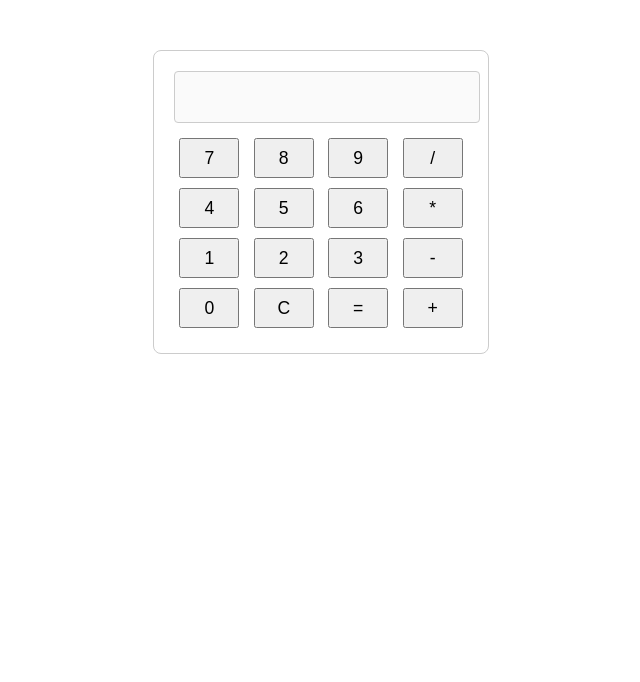
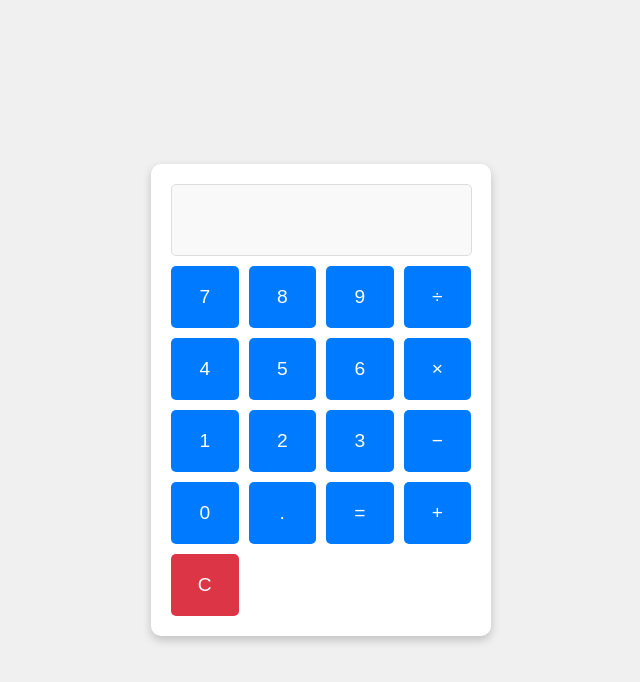
Before and after one commit to Baishalee/JavaScript-Learning, a plain HTML site: page calculator.html in a window 1280 px wide. Shown: the whole page, without its empty margins (319-959 px from the left). Drawn offline with Linux system fonts and the light colour scheme.

Commit message:
add new files

```diff
--- /dev/null
+++ b/calculator.css
@@ -0,0 +1,58 @@
+body {
+    font-family: Arial, sans-serif;
+    display: flex;
+    justify-content: center;
+    align-items: center;
+    height: 100vh;
+    margin: 0;
+    background-color: #f0f0f0;
+}
+
+.calculator {
+    background: #fff;
+    padding: 20px;
+    border-radius: 10px;
+    box-shadow: 0 4px 10px rgba(0, 0, 0, 0.2);
+    width: 300px;
+}
+
+.display {
+    width: 93%;
+    height: 50px;
+    margin-bottom: 10px;
+    text-align: right;
+    font-size: 1.5em;
+    padding: 10px;
+    border: 1px solid #ddd;
+    border-radius: 5px;
+    background-color: #f9f9f9;
+}
+
+.buttons {
+    display: grid;
+    grid-template-columns: repeat(4, 1fr);
+    gap: 10px;
+}
+
+button {
+    padding: 20px;
+    font-size: 1.2em;
+    border: none;
+    border-radius: 5px;
+    background: #007BFF;
+    color: white;
+    cursor: pointer;
+    transition: background 0.3s;
+}
+
+button:hover {
+    background: #0056b3;
+}
+
+button.clear {
+    background: #dc3545;
+}
+
+button.clear:hover {
+    background: #a71d2a;
+}
--- a/calculator.html
+++ b/calculator.html
@@ -1,60 +1,42 @@
 <!DOCTYPE html>
 <html lang="en">
+
 <head>
     <meta charset="UTF-8">
     <meta name="viewport" content="width=device-width, initial-scale=1.0">
-    <title>Simple Calculator</title>
-    <style>
-        body {
-            font-family: Arial, sans-serif;
-            text-align: center;
-            margin: 50px;
-        }
-        .calculator {
-            display: inline-block;
-            border: 1px solid #ccc;
-            padding: 20px;
-            border-radius: 8px;
-        }
-        .display {
-            width: 100%;
-            height: 40px;
-            margin-bottom: 10px;
-            text-align: right;
-            padding: 5px;
-            font-size: 1.2em;
-            border: 1px solid #ccc;
-            border-radius: 4px;
-        }
-        .buttons button {
-            width: 60px;
-            height: 40px;
-            margin: 5px;
-            font-size: 1.1em;
-        }
-    </style>
+    <title>CALCULATOR</title>
+    <link rel="stylesheet" href="calculator.css">
 </head>
+
 <body>
     <div class="calculator">
-        <input type="text" id="display" class="display" disabled>
+        <input type="text" class="display" id="display" disabled>
         <div class="buttons">
-            <button onclick="appendNumber('7')">7</button>
-            <button onclick="appendNumber('8')">8</button>
-            <button onclick="appendNumber('9')">9</button>
-            <button onclick="setOperation('/')">/</button><br>
-            <button onclick="appendNumber('4')">4</button>
-            <button onclick="appendNumber('5')">5</button>
-            <button onclick="appendNumber('6')">6</button>
-            <button onclick="setOperation('*')">*</button><br>
-            <button onclick="appendNumber('1')">1</button>
-            <button onclick="appendNumber('2')">2</button>
-            <button onclick="appendNumber('3')">3</button>
-            <button onclick="setOperation('-')">-</button><br>
-            <button onclick="appendNumber('0')">0</button>
-            <button onclick="clearDisplay()">C</button>
-            <button onclick="calculate()">=</button>
-            <button onclick="setOperation('+')">+</button>
+            <button onclick="appendValue('7')">7</button>
+            <button onclick="appendValue('8')">8</button>
+            <button onclick="appendValue('9')">9</button>
+            <button onclick="appendValue('/')">&divide;</button>
+
+            <button onclick="appendValue('4')">4</button>
+            <button onclick="appendValue('5')">5</button>
+            <button onclick="appendValue('6')">6</button>
+            <button onclick="appendValue('*')">&times;</button>
+
+            <button onclick="appendValue('1')">1</button>
+            <button onclick="appendValue('2')">2</button>
+            <button onclick="appendValue('3')">3</button>
+            <button onclick="appendValue('-')">&minus;</button>
+
+            <button onclick="appendValue('0')">0</button>
+            <button onclick="appendValue('.')">.</button>
+            <button onclick="calculateResult()">=</button>
+            <button onclick="appendValue('+')">+</button>
+
+            <button class="clear" onclick="clearDisplay()">C</button>
         </div>
     </div>
+
+    <script src="calculator.js"></script>
 </body>
+
 </html>
--- /dev/null
+++ b/calculator.js
@@ -0,0 +1,17 @@
+const display = document.getElementById('display');
+
+function appendValue(value) {
+    display.value += value;
+}
+
+function clearDisplay() {
+    display.value = '';
+}
+
+function calculateResult() {
+    try {
+        display.value = eval(display.value);
+    } catch (error) {
+        display.value = 'Error';
+    }
+}
```
Also changed, not shown: classobject.js (added, +198 -0 lines).
